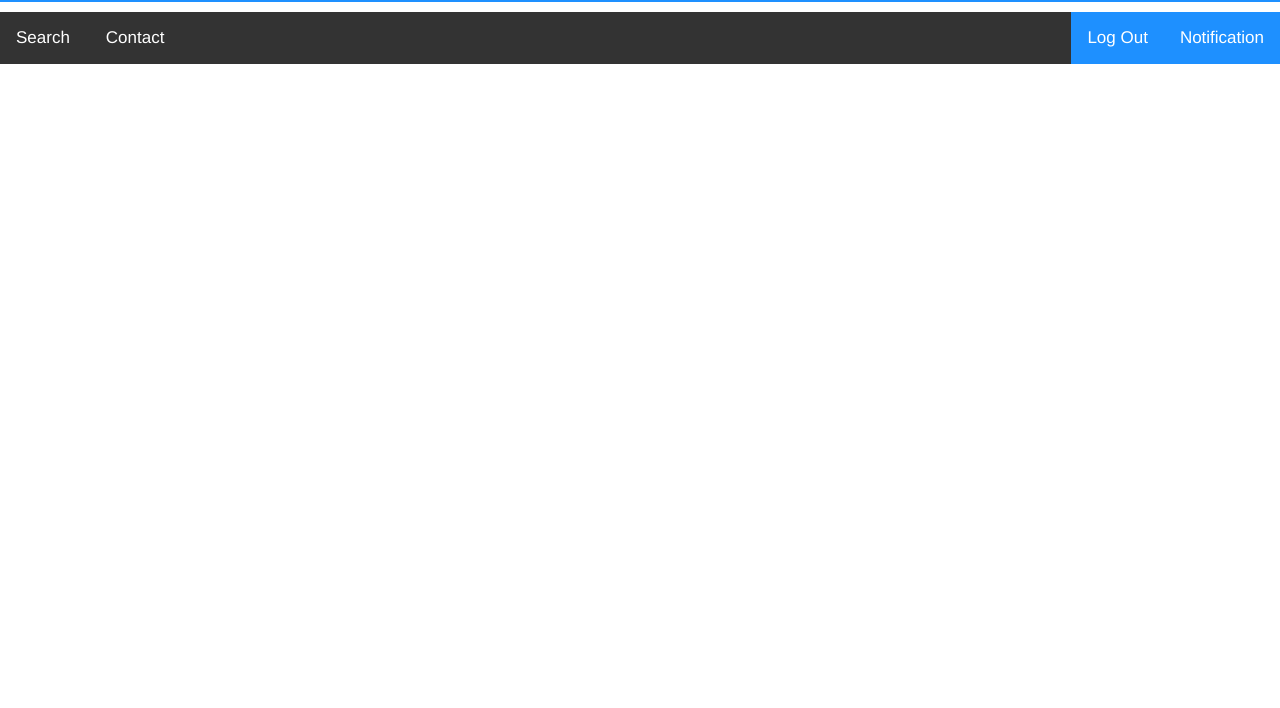
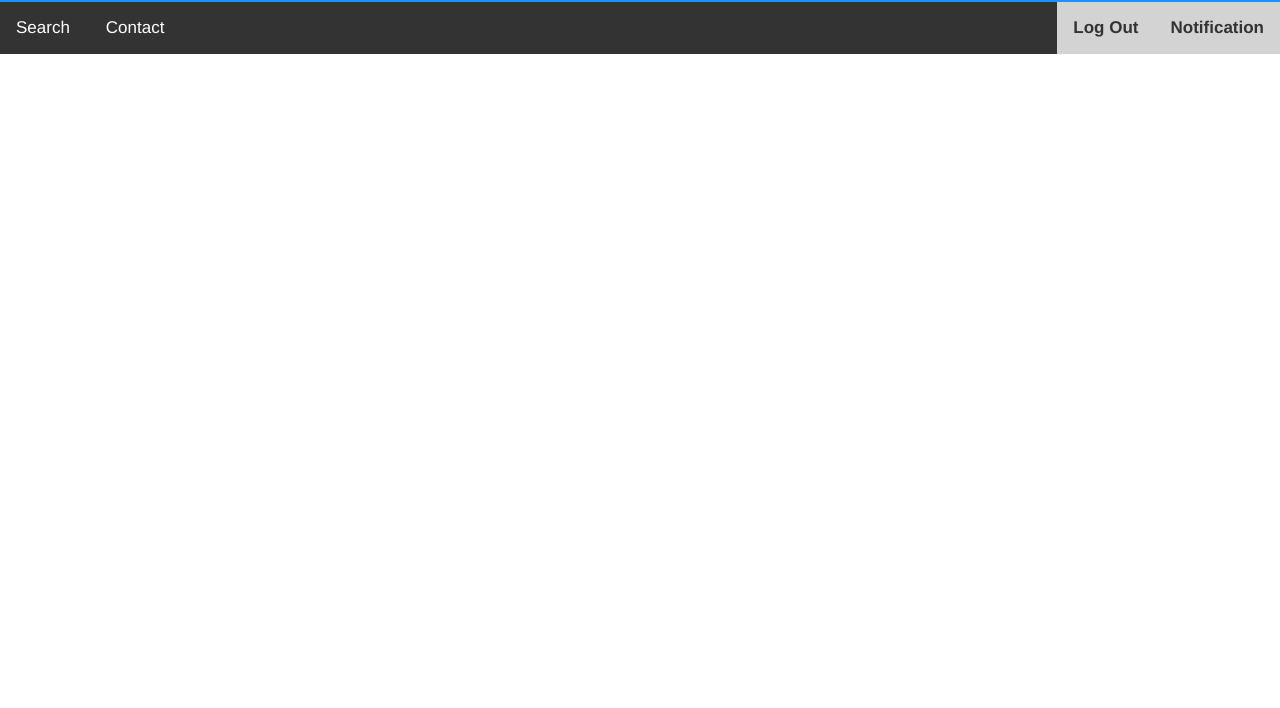
Before and after one commit to claudiarenata/elibraryRPL, a website: page public/html/firstpage.html in a window 1280 px wide. Shown: the part 92-800 px from the top of the page. Drawn offline with nearby package versions, Linux system fonts and the light colour scheme; files that its build step writes are made by us from their sources; files whose address does not match are found by name.

Commit message:
final edit

```diff
--- a/public/html/firstpage.html
+++ b/public/html/firstpage.html
@@ -22,12 +22,11 @@
         <p class="judul"> UPT Perpustakaan ITB </p>
     </h1>
 
-    <p padding: 10px></p>
     <div class="tab" style="display: inline-flexbox;">
         <button class="tablinks" onclick="openTable(event, 'Search')">Search</button>
         <button class="tablinks" onclick="openTable(event, 'Contact')">Contact</button>
-        <button href="#" class="notification" id="notif" style="background-color: dodgerblue;">Notification</button>
-        <a href="http://localhost:3000/home"><button href="#notification" class="notification" style="background-color: dodgerblue;" >Log Out</button></a>
+        <button href="#" class="notification" id="notif" style="background-color: lightgray; color: #333;"><b>Notification</b></button>
+        <a href="http://localhost:3000/home"><button href="#notification" class="notification" style="background-color: lightgray; color: #333;"><b>Log Out</b></button></a>
     </div>
 
     <p padding: 10px></p>
```
Also changed, not shown: public/html/adminpage.html (+1 -2 lines).
